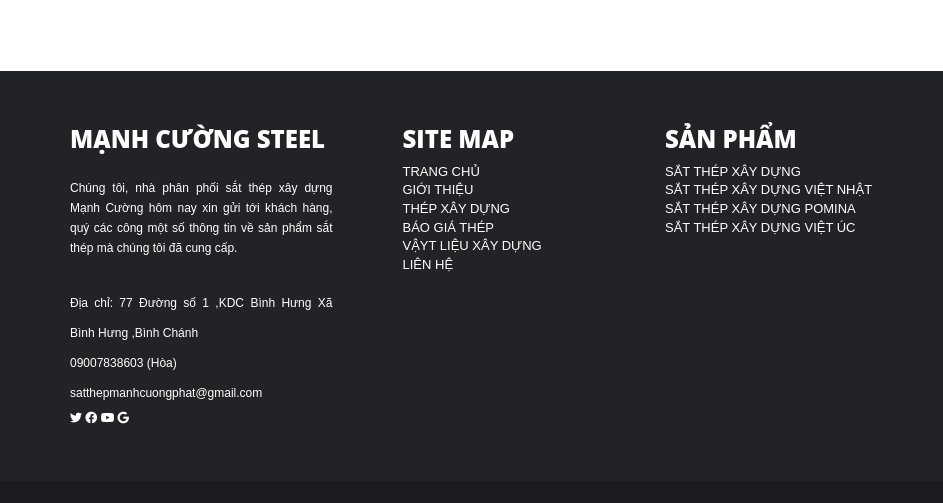
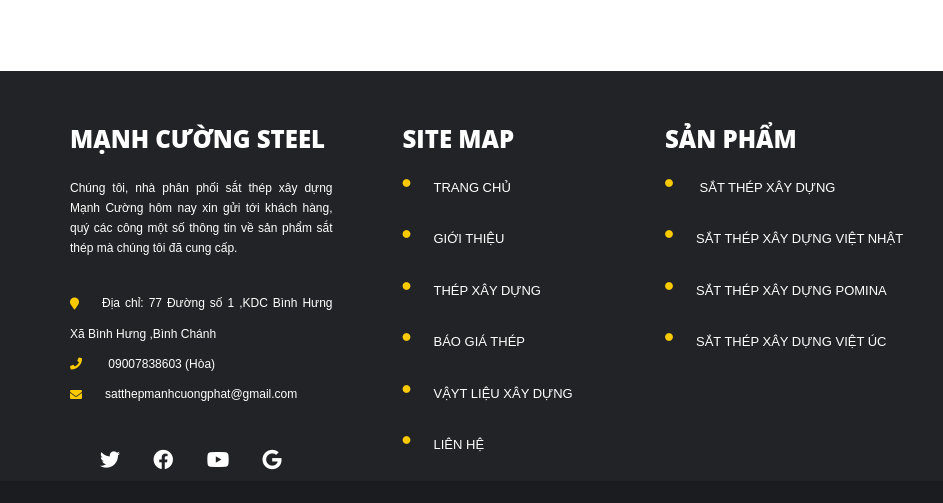
Before and after one commit to Baotran2511/Manh-Cuong-Steel-Bootstrap, a plain HTML site: page category.html in a window 1280 px wide. Shown: the part 1722-2225 px from the top of the page, 0-943 px from the left. Drawn offline with Linux system fonts and the light colour scheme; a web font is replaced by a local one.

Commit message:
Update footer.css

```diff
--- a/css/footer.css
+++ b/css/footer.css
@@ -27,20 +27,16 @@
 .icon{
     margin-right: 15px;
 }
-.icon-network{
+.icon-social{
     text-align: left;
-}
-.icon-network ul{
-    list-style: none;
-    display: flex;
 
 }
-.icon-network ul li i{
-    margin-right: 30px;
-    font-size: 17px;
-    margin-left: 0;
-    margin-top: 20px;
+.icon-social i{
+    margin-left: 30px;
+    font-size: 20px ;
+    margin-top: 40px;
 }
+
 .site-map{
     color:white;
     text-align: left;
@@ -49,9 +45,11 @@
     font-size: 13px;
     margin-left: 10px;
     padding-left: 30px;
+    text-transform: none;
 }
 .site-map ul li{
     padding:  10px;
+    margin-bottom: 10px;
 }
 .footer-product{
     color:white;
@@ -60,10 +58,56 @@
     margin-top: 5px;
     font-size: 13px;
     margin-left: 10px;
+    text-transform: none;
 }
 .footer-product ul li{
     padding:  10px;
+    margin-bottom: 10px;
 }
 .fanpage .fb{
     margin-top: 30px;
 }
+.info .ad::before{
+    font-family: "Font Awesome 5 Free";
+    content: "\f041";
+    display: inline-block;
+    padding-right: 3px;
+    vertical-align: middle;
+    font-weight: 600;
+    color:#fbca00;
+    margin-right: 20px;
+}
+.info .phone::before{
+    font-family: "Font Awesome 5 Free";
+    content: "\f095";
+    display: inline-block;
+    padding-right: 3px;
+    vertical-align: middle;
+    font-weight: 600;
+    color:#fbca00;
+    margin-right: 20px;
+}
+.info .gmail::before{
+    font-family: "Font Awesome 5 Free";
+    content: "\f0e0";
+    display: inline-block;
+    padding-right: 3px;
+    vertical-align: middle;
+    font-weight: 600;
+    color:#fbca00;
+    margin-right: 20px;
+}
+.site-map .map::before,
+.footer-product .map::before{
+    font-family: "Font Awesome 5 Free";
+    content: "\f111";
+    display: inline-block;
+    padding-right: 3px;
+    vertical-align: middle;
+    font-weight: 600;
+    font-size: 8px;
+    color:#fbca00;
+    margin-right: 20px;
+    margin-bottom: 25px;
+    margin-top: 15px;
+}
```
